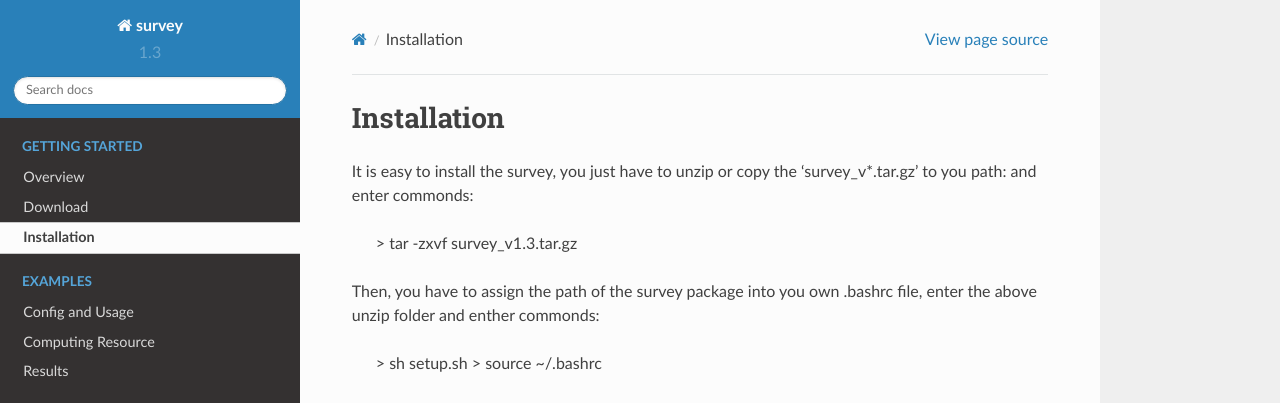
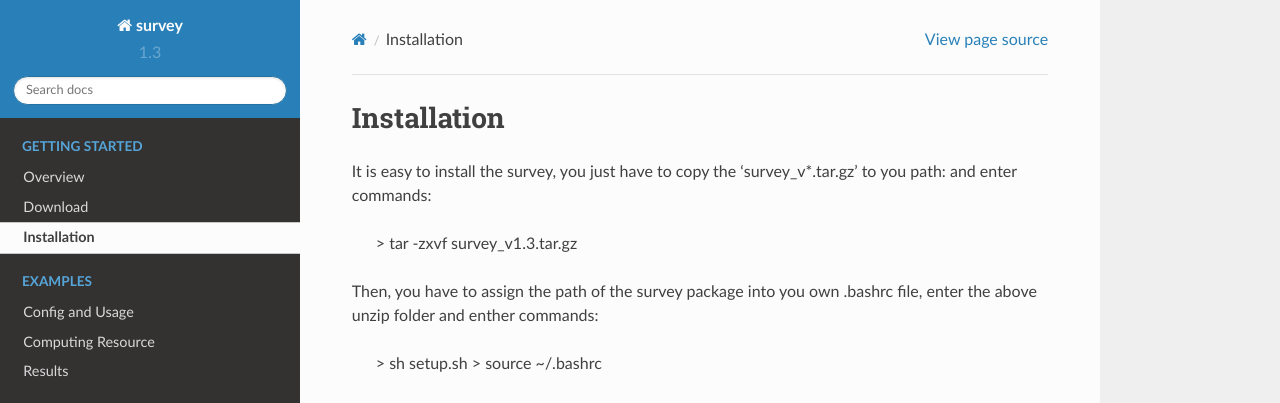
Before and after one commit to bitcometz/survey_old, a Sphinx documentation site: the page built from source/install.rst, in a window 1280 px wide. Shown: the top 403 px of the page. Built offline with Sphinx 7.4.7 and the Read the Docs theme 2.0.0, drawn with Linux system fonts in a browser that asks for light colours.

Commit message:
Add files via upload

```diff
--- a/source/README.rst
+++ b/source/README.rst
@@ -3,7 +3,7 @@
 
 **Survey**, is the estimation of genome features, including genome sizes, repeat content, and heterozygosity, by analyzing k-mer frequency from sequencing reads. The minimal requirement of sequencing depth is **50x**, which can help us correctly calculate the heterozygosity rate.
 
-Besides, this survey pipeline also do the initial assembly with illumina paired-end reads. On one hand, we can adjust the genome sizes estimated from k-mer analysis since the contig coverage is more stable. On another hand, the indicators of genome assembly can roughly reflect the complexity of the genome. For example, it should be considered as a simple genome if the initial contig N50 is larger than 1kbp. And it would be the highly repetitive genome if the total size of assembled scaffolds is much less than the estimated genome size. In the final aspect, we can know whether there is any other foreign contamination in the data of this genome based on the coverage vs GC content curve of contigs.
+Besides, this survey pipeline also do the initial assembly with illumina paired-end reads. On one hand, we can adjust the genome sizes estimated from k-mer analysis since the contig coverage is more stable. On the other hand, the indicators of genome assembly can roughly reflect the complexity of the genome. For example, it will be considered as a simple genome if the initial contig N50 is larger than 1kbp, or a highly repetitive genome if the total size of assembled scaffolds is much less than the estimated genome size. Moreover, we can know whether there is any other contamination in the data of this genome based on the coverage vs GC content curve of contigs.
 
 Comparing to the old pipeline, the **advantages** of our new survey package are as follows:
 
--- a/source/computing_resource.rst
+++ b/source/computing_resource.rst
@@ -4,7 +4,7 @@
 Survey
 --------------------------------------------------------------------------------
 
-We suggest 50Gb memory and 25 cpu for mecat alignment.
+We suggest 50 Gb memory and 25 cpu for a 850M genome. It will take roughly 20min.
 
 Assembly
 --------------------------------------------------------------------------------
--- a/source/install.rst
+++ b/source/install.rst
@@ -3,13 +3,13 @@
 Installation
 ================================================================================
 
-It is easy to install the survey, you just have to unzip or copy the 'survey_v*.tar.gz' to you path:
-and enter commonds:
+It is easy to install the survey, you just have to copy the 'survey_v*.tar.gz' to you path:
+and enter commands:
 
 	> tar -zxvf survey_v1.3.tar.gz
 
 Then, you have to assign the path of the survey package into you own .bashrc file, enter the above unzip folder
-and enther commonds:
+and enther commands:
 
 	> sh setup.sh
 	> source ~/.bashrc
--- a/source/overview.rst
+++ b/source/overview.rst
@@ -30,7 +30,7 @@
 Input and Output
 --------------------------------------------------------------------------------
 
-To run survey package, you have to prepared two files. The first one is 'reads.list' file where each line stores the path for the reads files independently. Besides, you have to prepare a 'example.cfg' file, containing QC path(used for generating Reports), reads.list, output dir and all kinds of parameters.
+To run survey package, you have to prepare two files. The first one is 'reads.list' file where each line stores the path for the reads files independently. Besides, you have to prepare a 'example.cfg' file, containing QC path(used for generating Reports), reads.list, output dir and all kinds of parameters.
 
 For more information, you can refer to the part 'Config and Usage' under the section  *Examples* .
 
@@ -39,7 +39,7 @@
 Parameters
 --------------------------------------------------------------------------------
 
-There are mainly **three steps** in survey, and all the important parameters were saved in the example.cfg file (see more details in the *Example* section). The parameters are shown as followed:
+There are **three main steps** in survey, and all the important parameters are saved in the example.cfg file (see more details in the *Example* section). The parameters are shown as followed:
 
 .. csv-table::
    :file: tables/para_summary.tsv
```
Also changed, not shown: other parts of source/computing_resource.rst (+1 -1 lines).
